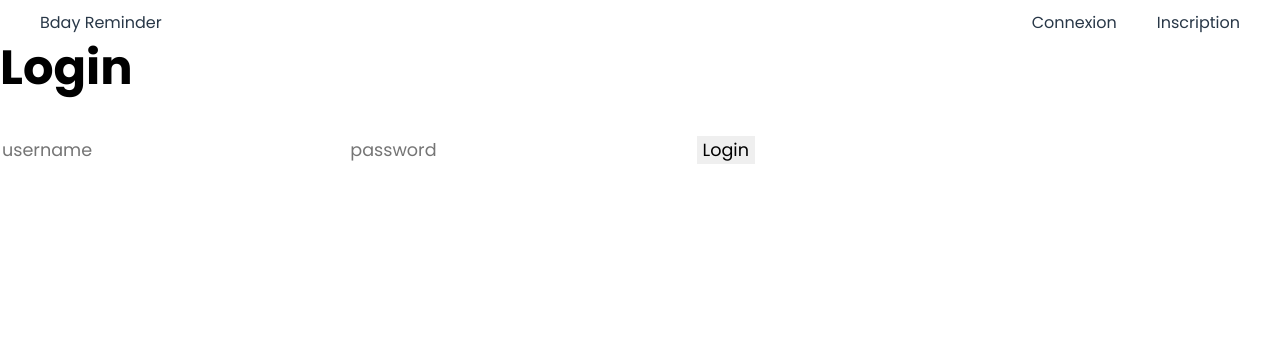
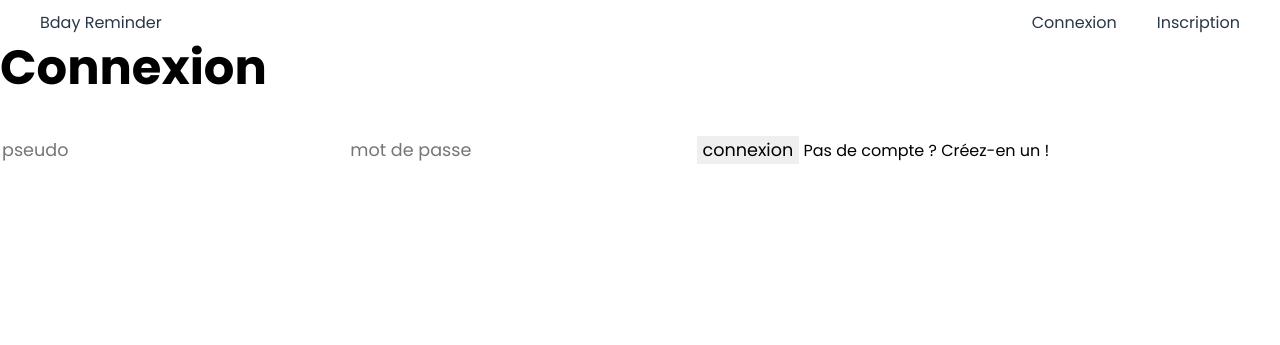
Before and after one commit to Sigmanificient/bday-reminder, a Flask app: page /auth/login in a window 1280 px wide. Shown: the top 345 px of the page. Run offline with Flask 2, Linux system fonts and the light colour scheme; style sheets or scripts are compiled from the project's sources.

Commit message:
Traduction in french for the login page

```diff
--- a/src/templates/auth/login.jinja2
+++ b/src/templates/auth/login.jinja2
@@ -1,15 +1,16 @@
 {% extends 'base.jinja2' %}
 
 {% block content %}
-    <h1>Login</h1>
+    <h1>Connexion</h1>
 
     <form method="post" action="{{ url_for('login_page') }}">
         <label for="username">
-            <input type="text" name="username" placeholder="username">
+            <input type="text" name="username" placeholder="pseudo">
         </label>
         <label for="password">
-            <input type="password" name="password" placeholder="password">
+            <input type="password" name="password" placeholder="mot de passe">
         </label>
-        <input type="submit" value="Login">
+        <input type="submit" value="connexion">
+        <a href="{{ url_for('register_page') }}">Pas de compte ? Créez-en un !</a>
     </form>
 {% endblock %}
```
